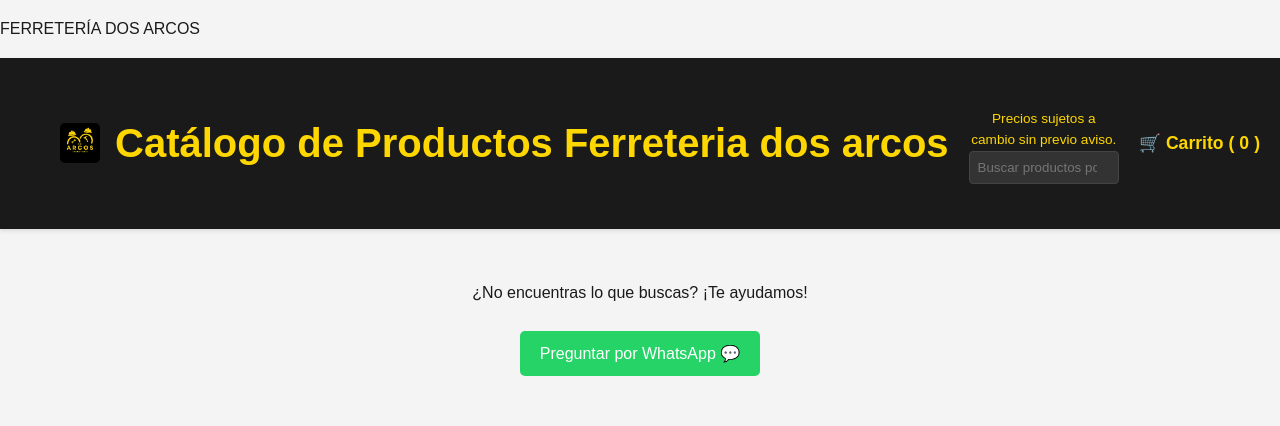
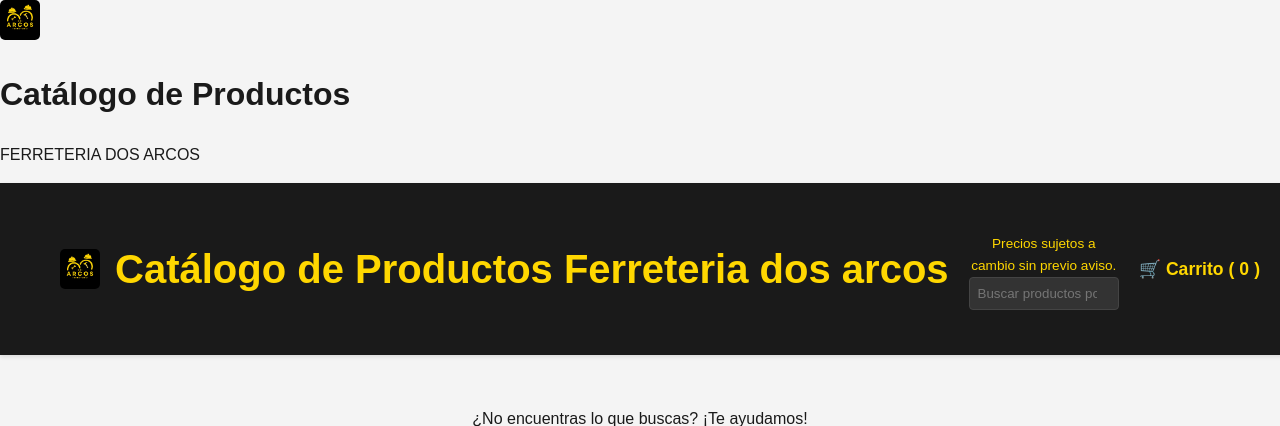
Before and after one commit to misam717-bit/catalogo-ferreteria, a Flask app: page / in a window 1280 px wide. Shown: the top 426 px of the page. Run offline with Flask 3, Linux system fonts and the light colour scheme; data that the repository does not hold is empty; some libraries are stand-ins or nearby versions.

Commit message:
cambio de titulo 2

```diff
--- a/templates/index.html
+++ b/templates/index.html
@@ -3,8 +3,13 @@
 <head>
     <meta charset="UTF-8" />
     <meta name="viewport" content="width=1000, initial-scale=1.0" />
-    <title>Catálogo de Productos</title>
-    <p class = "header-subtitle"> FERRETERÍA DOS ARCOS</p>
+    <div class="header-branding">
+            <img src="{{ url_for('static', filename='fondo_ferreteria.jpg') }}" alt="Logo Ferretería" class="header-logo">
+            <!-- Título Principal -->
+            <h1>Catálogo de Productos</h1>
+            <!-- Subtítulo Agregado Aquí -->
+            <p class="header-subtitle">FERRETERIA DOS ARCOS</p>
+        </div>
     <link
       rel="stylesheet"
       href="{{ url_for('static', filename='style.css') }}"
```
